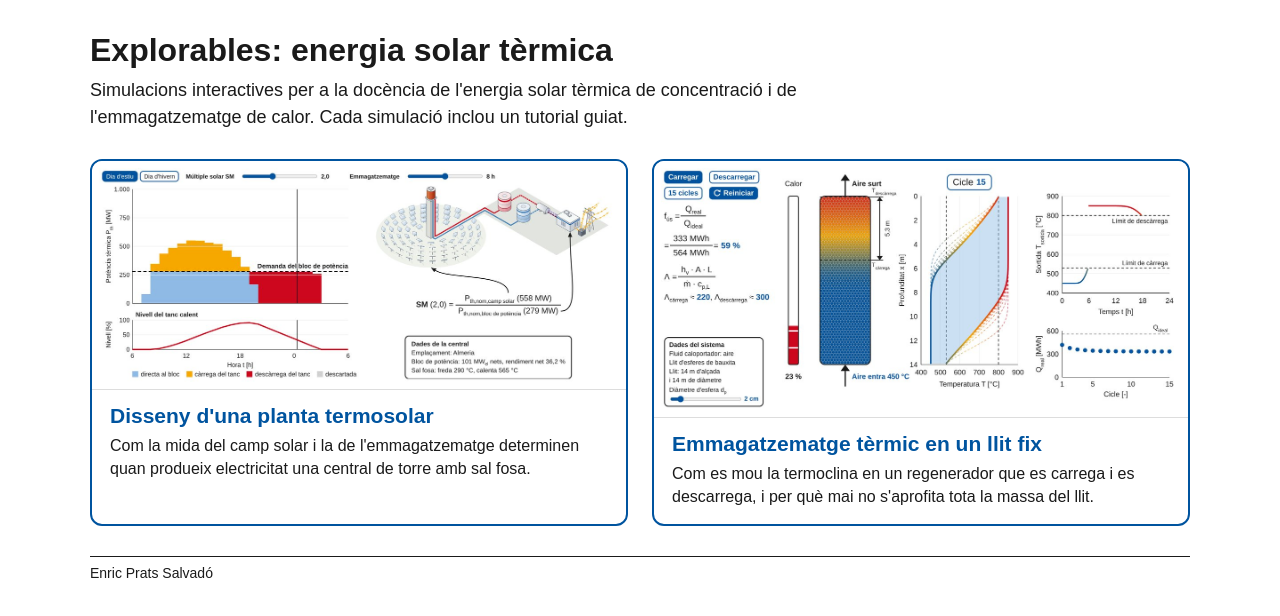
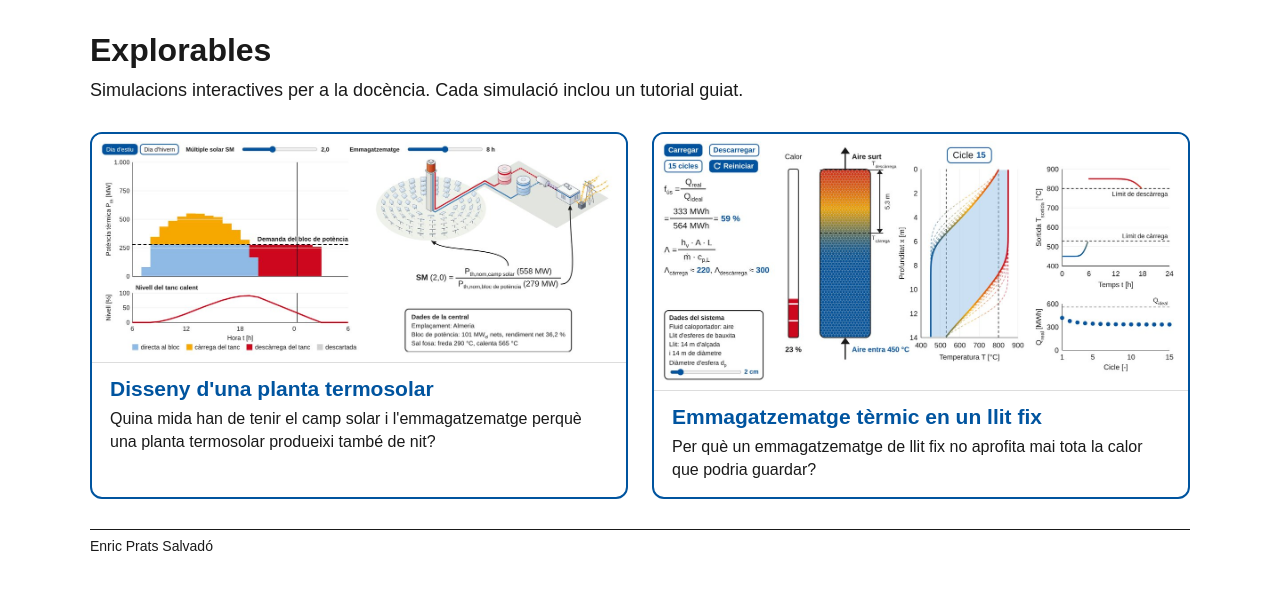
Before and after one commit to enrpra/explorables, a plain HTML site: page index.html in a window 1280 px wide. Drawn offline with Linux system fonts and the light colour scheme.

Commit message:
Portada general: títol Explorables i preguntes a les targetes
Co-Authored-By: Claude Opus 5.5 <noreply@anthropic.com>
Claude-Session: https://claude.ai/code/session_018Sq7CZiWLPCCJJLNbnh4zh

```diff
--- a/index.html
+++ b/index.html
@@ -1,6 +1,6 @@
 <!doctype html>
 <html lang="ca"><head><meta charset="utf-8"><meta name="viewport" content="width=device-width,initial-scale=1"><meta name="robots" content="noindex,nofollow">
-<title>Explorables: energia solar tèrmica</title>
+<title>Explorables</title>
 <style>
 body{margin:0;font-family:Arial,"Helvetica Neue",Helvetica,sans-serif;color:#1a1a1a;background:#fff}
 main{max-width:1100px;margin:0 auto;padding:32px 20px 40px}
@@ -16,13 +16,13 @@ a.card img{display:block;width:100%;height:auto;border-bottom:1px solid #ddd}
 footer{font-size:14px;margin-top:30px;border-top:1px solid #1a1a1a;padding-top:8px}
 </style></head>
 <body><main>
-<h1>Explorables: energia solar tèrmica</h1>
-<p class="sub">Simulacions interactives per a la docència de l'energia solar tèrmica de concentració i de l'emmagatzematge de calor. Cada simulació inclou un tutorial guiat.</p>
+<h1>Explorables</h1>
+<p class="sub">Simulacions interactives per a la docència. Cada simulació inclou un tutorial guiat.</p>
 <div class="grid">
   <a class="card" href="multiple_solar.html"><img src="img/multiple_solar.jpg" alt="Simulació del múltiple solar d'una planta termosolar">
-    <div class="txt"><h2>Disseny d'una planta termosolar</h2><p>Com la mida del camp solar i la de l'emmagatzematge determinen quan produeix electricitat una central de torre amb sal fosa.</p></div></a>
+    <div class="txt"><h2>Disseny d'una planta termosolar</h2><p>Quina mida han de tenir el camp solar i l'emmagatzematge perquè una planta termosolar produeixi també de nit?</p></div></a>
   <a class="card" href="termoclina_regenerador.html"><img src="img/termoclina_regenerador.jpg" alt="Simulació de la termoclina en un regenerador de llit fix">
-    <div class="txt"><h2>Emmagatzematge tèrmic en un llit fix</h2><p>Com es mou la termoclina en un regenerador que es carrega i es descarrega, i per què mai no s'aprofita tota la massa del llit.</p></div></a>
+    <div class="txt"><h2>Emmagatzematge tèrmic en un llit fix</h2><p>Per què un emmagatzematge de llit fix no aprofita mai tota la calor que podria guardar?</p></div></a>
 </div>
 <footer>Enric Prats Salvadó</footer>
 </main></body></html>
```
Also changed, not shown: 1 other file.
